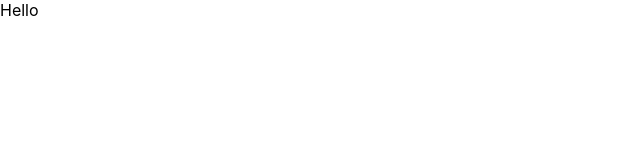
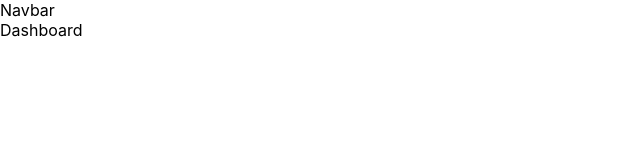
Before and after one commit to bobsabt/techzia-challenge, a React (Create React App) app in the folder frontend/: page / in a window 1280 px wide. Shown: the top 160 px of the page, without its empty margins (0-640 px from the left). Built offline with nearby package versions, Linux system fonts and the light colour scheme.

Commit message:
create blueprint

```diff
--- a/frontend/src/App.js
+++ b/frontend/src/App.js
@@ -1,9 +1,24 @@
+import React from "react";
+import { BrowserRouter, Route, Routes } from "react-router-dom";
+import Navbar from "./Components/Navbar";
+import Dashboard from "./Components/Dashboard";
+import Login from "./Components/Login";
+import Profil from "./Components/Profil";
 
 function App() {
   return (
-    <div className="App">
-      Hello
-    </div>
+    <BrowserRouter>
+      <div className="App">
+        <Navbar />
+        <main>
+          <Routes>
+            <Route path="/" element={<Dashboard />} />
+            <Route path="/login" element={<Login />} />
+            <Route path="/profil" element={<Profil />} />
+          </Routes>
+        </main>
+      </div>
+    </BrowserRouter>
   );
 }
 
--- /dev/null
+++ b/frontend/src/Components/Dashboard.jsx
@@ -0,0 +1,9 @@
+import React from 'react'
+
+const Dashboard = () => {
+  return (
+    <div>Dashboard</div>
+  )
+}
+
+export default Dashboard
--- /dev/null
+++ b/frontend/src/Components/Navbar.jsx
@@ -0,0 +1,9 @@
+import React from 'react'
+
+const Navbar = () => {
+  return (
+    <div>Navbar</div>
+  )
+}
+
+export default Navbar
```
Also changed, not shown: frontend/src/Components/Profile.jsx (added, +9 -0 lines).
